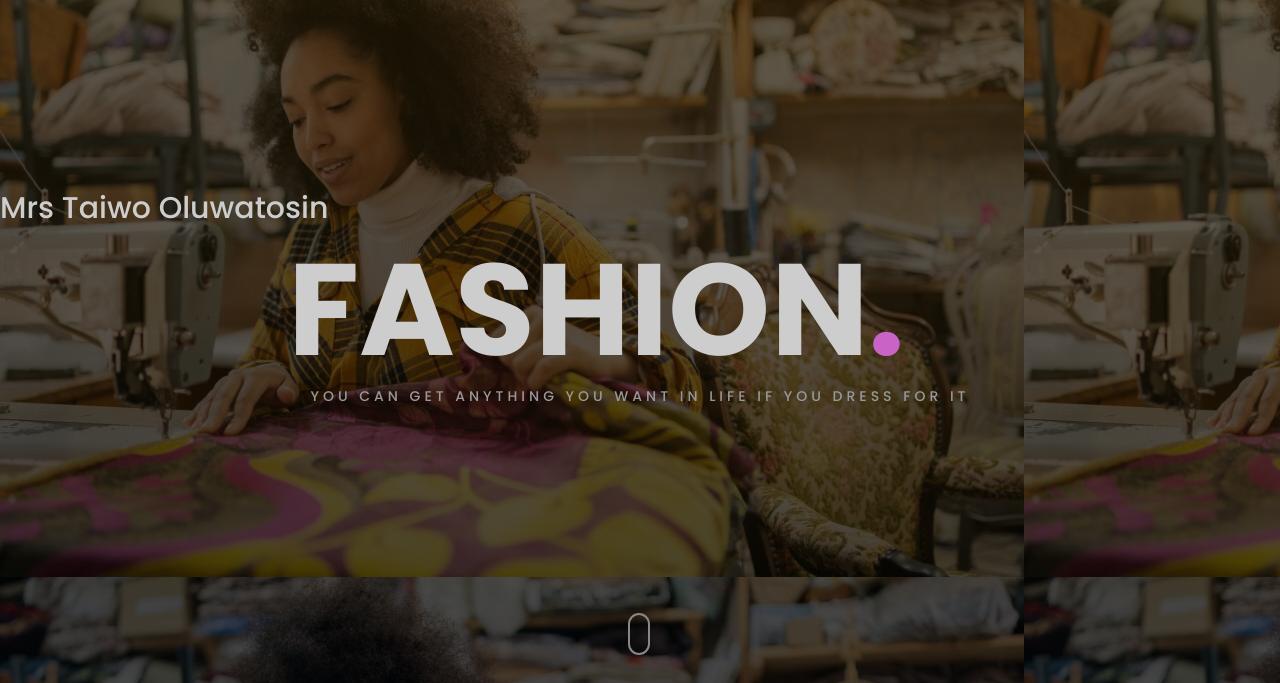
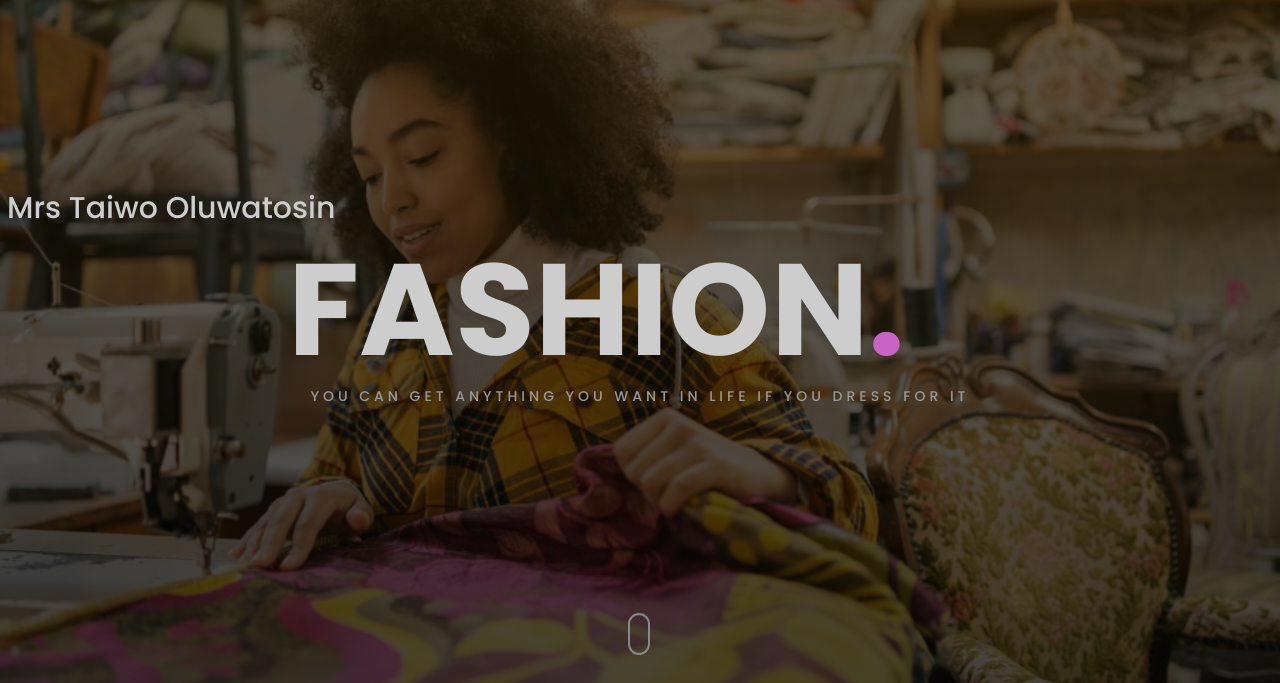
Before and after one commit to thisismatthew5/ttconcept, a plain HTML site: page index.html in a window 1280 px wide. Shown: the part 105-788 px from the top of the page. Drawn offline with Linux system fonts and the light colour scheme; files whose address does not match are found by name.

Commit message:
finallly

```diff
--- a/index.html
+++ b/index.html
@@ -5,7 +5,7 @@
     <meta charset="utf-8">
     <meta http-equiv="X-UA-Compatible" content="IE=edge">
     <meta name="viewport" content="width=device-width, initial-scale=1">
-    <!-- The above 3 meta tags *must* come first in the head; any other head content must come *after* these tags -->
+
     <title>T&Teremy Concept</title>
     <link rel="icon" href="img/fav.png" type="image/x-icon">
 
@@ -20,12 +20,6 @@
     <!-- modernizr -->
     <script src="js/modernizr.js"></script>
 
-    <!-- HTML5 shim and Respond.js for IE8 support of HTML5 elements and media queries -->
-    <!-- WARNING: Respond.js doesn't work if you view the page via file:// -->
-    <!--[if lt IE 9]>
-      <script src="https://oss.maxcdn.com/html5shiv/3.7.2/html5shiv.min.js"></script>
-      <script src="https://oss.maxcdn.com/respond/1.4.2/respond.min.js"></script>
-    <![endif]-->
 </head>
 
 <body>
@@ -79,11 +73,11 @@
         <!-- end nav -->
 
         <!-- box-intro -->
-        <div style="height:fit-content; width: 100%; background: linear-gradient(184.69deg, rgba(57, 37, 0, 0.71) -21.61%, rgba(0, 0, 0, 0.71) 88.41%), url(background.jpg);">
+        <div style="height:fit-content; width: 100%; background: linear-gradient(184.69deg, rgba(57, 37, 0, 0.71) -21.61%, rgba(0, 0, 0, 0.71) 88.41%), url(background.jpg); background-size:cover;">
         <section class="box-intro">
 
             <div class="table-cell">
-                <h2 style="text-align: left; color: #cdcdcd;">Mrs Taiwo Oluwatosin</h2>
+                <h2 style="text-align: left; color: #cdcdcd; padding-left:7px;">Mrs Taiwo Oluwatosin</h2>
                 <h1 class="box-headline letters rotate-2">
                     <span class="box-words-wrapper">
                         <b class="is-visible">designs.</b>
```
